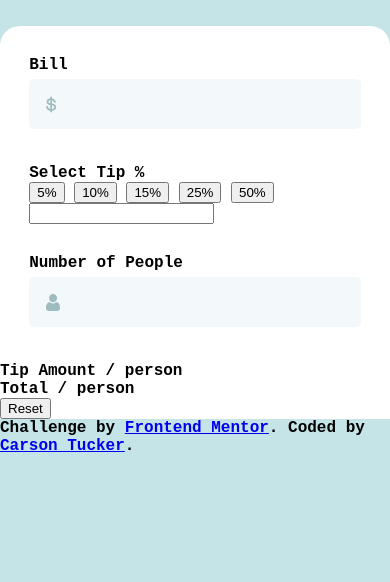
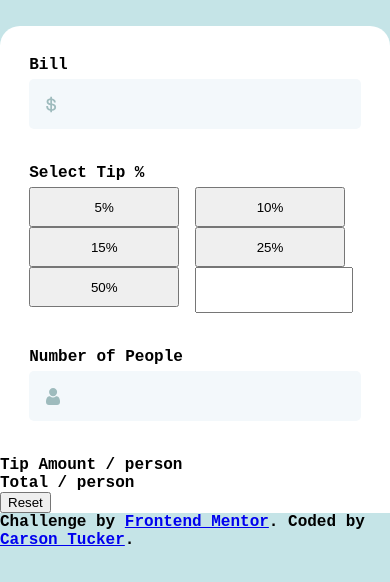
Before and after one commit to MixedCatfood/tip-calculator-app-main, a plain HTML site: page index.html in a window 390 px wide. Shown: the part 124-706 px from the top of the page. Drawn offline with Linux system fonts and the light colour scheme.

Commit message:
started working on tip percent buttons

```diff
--- a/index.html
+++ b/index.html
@@ -17,21 +17,23 @@
     <div id="headerChild">TTER</div>
   </div>
   <div id="appbody">
-    <div id="billAmount" class="userInputContainer">
+    <div class="userInputContainer">
       Bill
       <div class="inputDiv">
         <img class="inputIcon" src="./images/icon-dollar.svg">
-        <input class="inputModule">
+        <input class="inputModule" id="billAmount">
       </div>
     </div>
     <div id="tipPercent">
-        <div id="tipTitle">Select Tip %</div>
-      <button class="tipAmountButton">5%</button>
-      <button class="tipAmountButton">10%</button>
-      <button class="tipAmountButton">15%</button>
-      <button class="tipAmountButton">25%</button>
-      <button class="tipAmountButton">50%</button>
-      <input class="tipAmountButton" id="customButton">
+        Select Tip %
+        <div id="buttonGrid">
+          <div class="buttonDiv"><button class="tipAmountButton">5%</button></div>
+          <div class="buttonDiv"><button class="tipAmountButton">10%</button></div>
+          <div class="buttonDiv"><button class="tipAmountButton">15%</button></div>
+          <div class="buttonDiv"><button class="tipAmountButton">25%</button></div>
+          <div class="buttonDiv"><button class="tipAmountButton">50%</button></div>
+          <div class="buttonDiv"><input class="tipAmountButton" id="customTip"></div>
+        </div>
     </div>
     <div id="numberOfPeople" class="userInputContainer">
       Number of People
--- a/styleSmall.css
+++ b/styleSmall.css
@@ -66,4 +66,17 @@
     .inputModule:focus {
         outline: none;
     }
+    #buttonGrid {
+        margin-top: 5px;
+        margin-bottom: 5px;
+        display: grid;
+        grid-template-columns: 1fr 1fr;
+    }
+    .buttonDiv {
+        width: 150px;
+    }
+    .tipAmountButton {
+        height: 40px;
+        width: 100%;
+    }
 }
```
